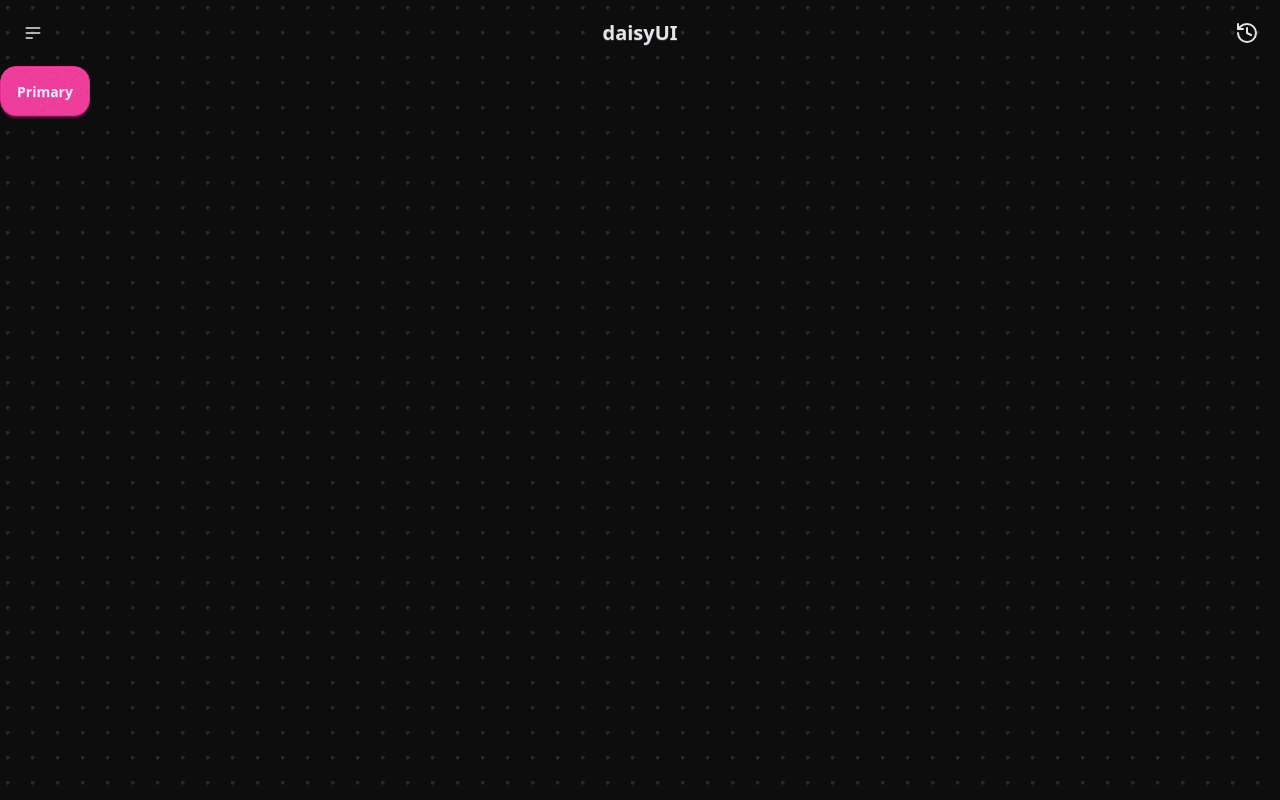
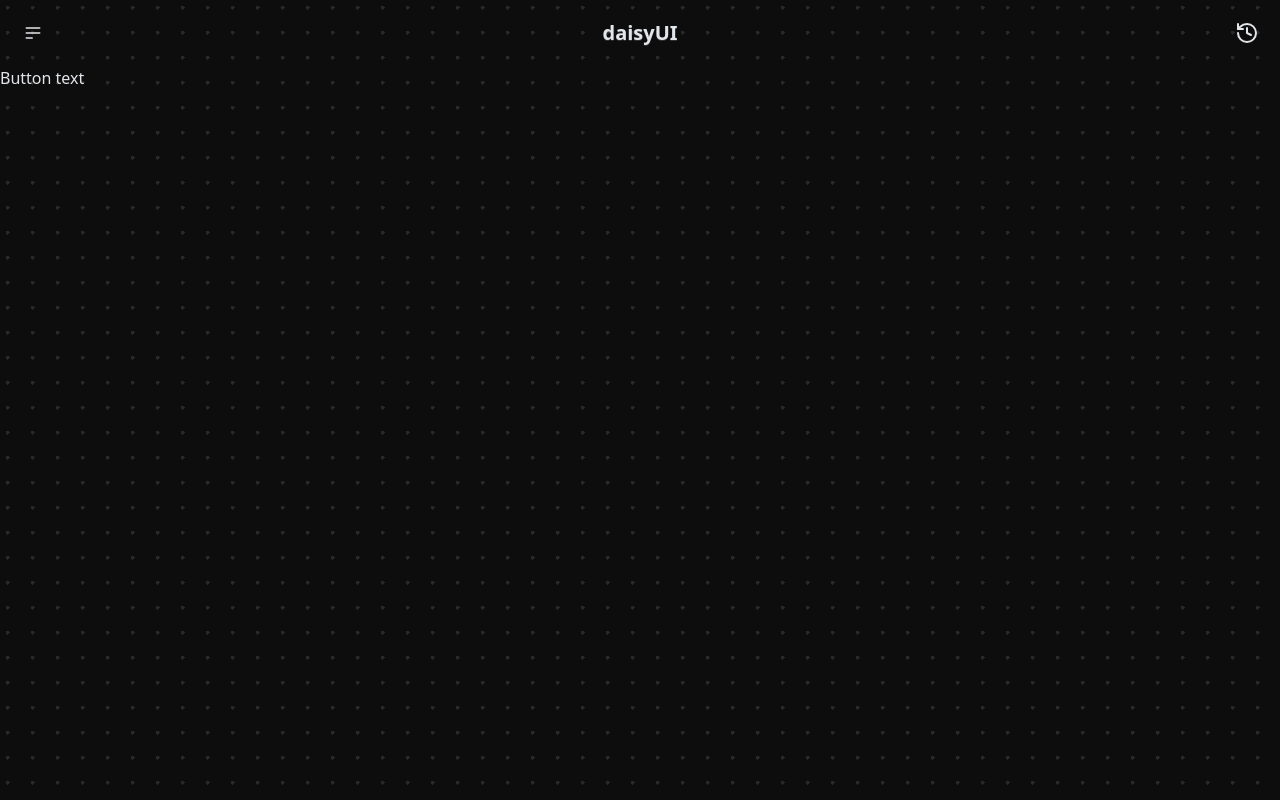
Before and after one commit to mwape-k/thnk-frontend, a React (Vite) app in the folder thnk-app/: page / in a window 1280 px wide. Built offline with nearby package versions, Linux system fonts and the light colour scheme.

Commit message:
CORE(build): building UI components

```diff
--- a/thnk-app/src/components/CustomBtn.tsx
+++ b/thnk-app/src/components/CustomBtn.tsx
@@ -1,8 +1,20 @@
 import React from 'react'
 
-function CustomBtn() {
+interface buttonProps {
+  text?: string;
+  onClick?: () => void;
+  className?: string;
+  type?: 'button' | 'submit'
+  isLoading?: boolean;
+  size?: "full" | "large" | "medium" | "small" | "auto";
+}
+
+const CustomBtn: React.FC<buttonProps> = ({text = 'Button text', onClick, className = "", type= "button", isLoading = false, size = "full", }) => {
   return (
-    <button className="btn btn-primary">Primary</button>
+    <button type={type} className={`custom-button custom-button--${size} ${className} ${
+        isLoading ? "custom-button--isLoading" : ""
+      }`}
+      onClick={onClick}><span className="custom-button__text">{text}</span></button>
   )
 }
 
```
